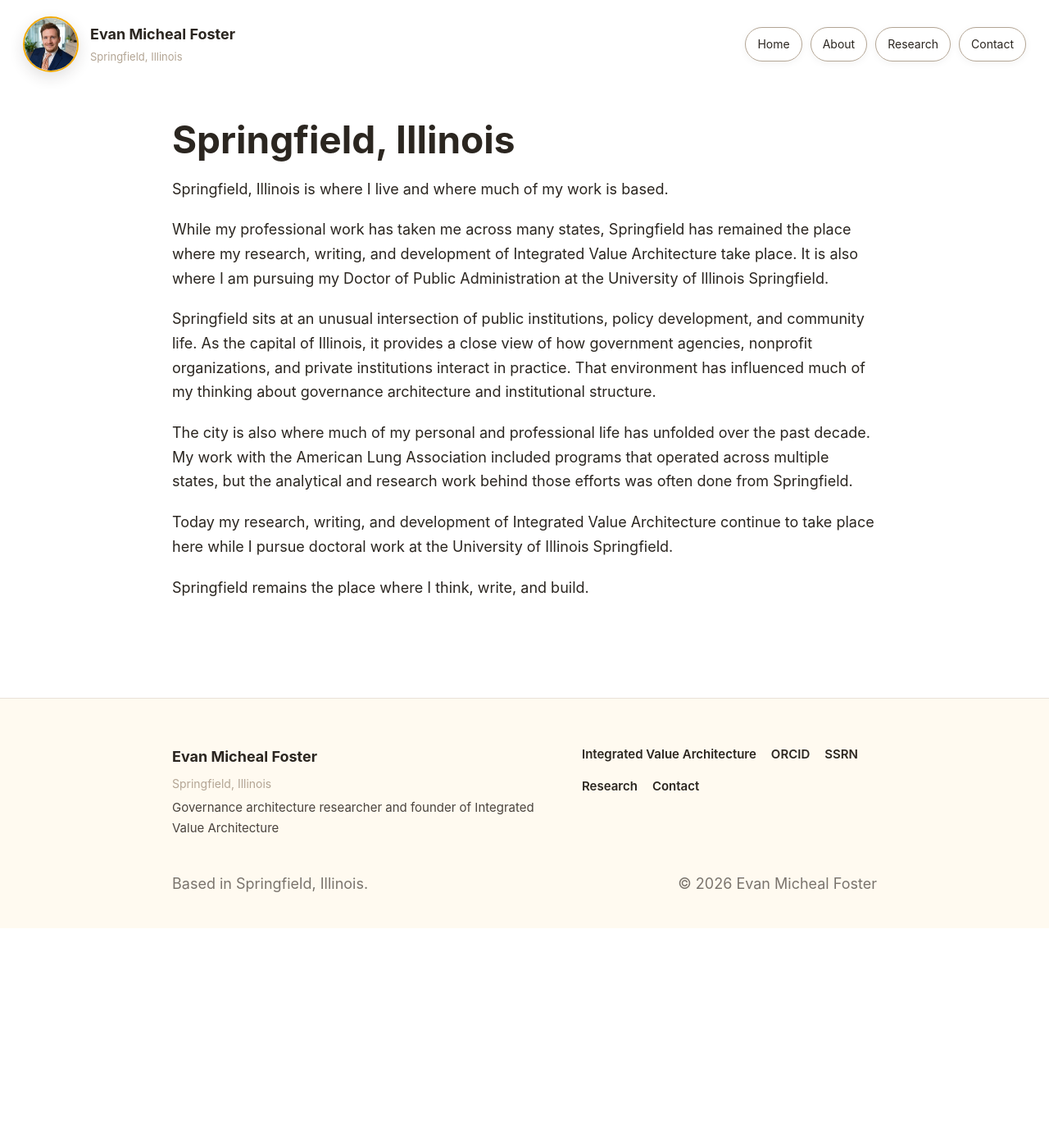
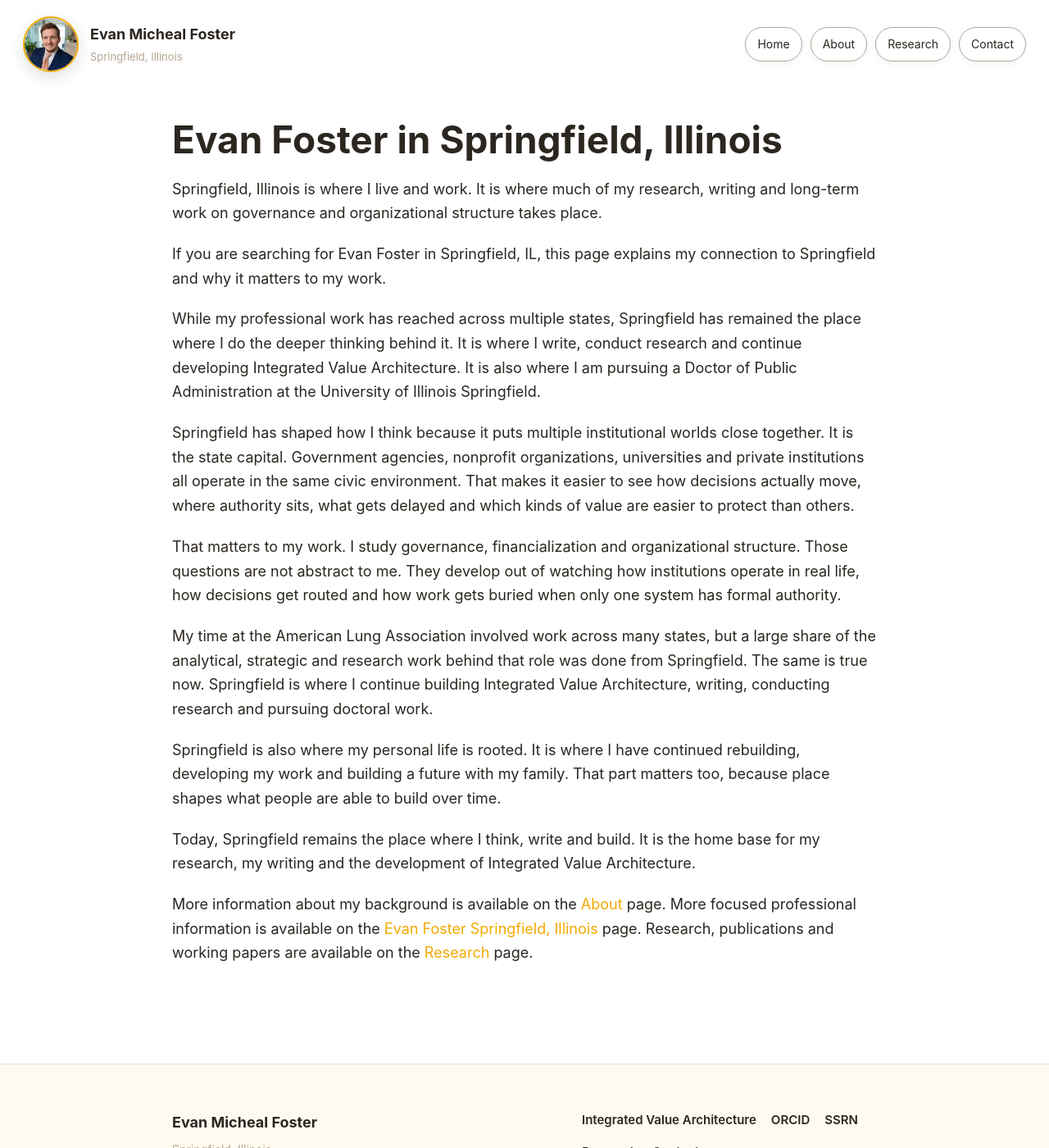
Before and after one commit to efost7873/evanmichealfoster.com, a Jekyll site: the page built from springfield.md, in a window 1280 px wide and 1400 px high. Shown: the whole window at 82% size. Built offline with Jekyll 4.4.1, drawn with Linux system fonts in a browser that asks for light colours.

Commit message:
Revise Springfield page for Evan Foster
Updated the title and description to better reflect Evan Foster's work in Springfield. Revised content for clarity and emphasis on Integrated Value Architecture.

```diff
--- a/springfield.md
+++ b/springfield.md
@@ -1,20 +1,26 @@
 ---
 layout: default
-title: Work in Springfield, Illinois
+title: Evan Foster in Springfield, Illinois
 permalink: /springfield/
-description: Evan Micheal Foster lives and works in Springfield, Illinois, where his research and writing on governance architecture are based.
+description: Evan Foster lives and works in Springfield, Illinois, where he writes, conducts research and develops Integrated Value Architecture.
 ---
 
-# Springfield, Illinois
+# Evan Foster in Springfield, Illinois
 
-Springfield, Illinois is where I live and where much of my work is based.
+Springfield, Illinois is where I live and work. It is where much of my research, writing and long-term work on governance and organizational structure takes place.
 
-While my professional work has taken me across many states, Springfield has remained the place where my research, writing, and development of Integrated Value Architecture take place. It is also where I am pursuing my Doctor of Public Administration at the University of Illinois Springfield.
+If you are searching for Evan Foster in Springfield, IL, this page explains my connection to Springfield and why it matters to my work.
 
-Springfield sits at an unusual intersection of public institutions, policy development, and community life. As the capital of Illinois, it provides a close view of how government agencies, nonprofit organizations, and private institutions interact in practice. That environment has influenced much of my thinking about governance architecture and institutional structure.
+While my professional work has reached across multiple states, Springfield has remained the place where I do the deeper thinking behind it. It is where I write, conduct research and continue developing Integrated Value Architecture. It is also where I am pursuing a Doctor of Public Administration at the University of Illinois Springfield.
 
-The city is also where much of my personal and professional life has unfolded over the past decade. My work with the American Lung Association included programs that operated across multiple states, but the analytical and research work behind those efforts was often done from Springfield.
+Springfield has shaped how I think because it puts multiple institutional worlds close together. It is the state capital. Government agencies, nonprofit organizations, universities and private institutions all operate in the same civic environment. That makes it easier to see how decisions actually move, where authority sits, what gets delayed and which kinds of value are easier to protect than others.
 
-Today my research, writing, and development of Integrated Value Architecture continue to take place here while I pursue doctoral work at the University of Illinois Springfield.
+That matters to my work. I study governance, financialization and organizational structure. Those questions are not abstract to me. They develop out of watching how institutions operate in real life, how decisions get routed and how work gets buried when only one system has formal authority.
 
-Springfield remains the place where I think, write, and build.
+My time at the American Lung Association involved work across many states, but a large share of the analytical, strategic and research work behind that role was done from Springfield. The same is true now. Springfield is where I continue building Integrated Value Architecture, writing, conducting research and pursuing doctoral work.
+
+Springfield is also where my personal life is rooted. It is where I have continued rebuilding, developing my work and building a future with my family. That part matters too, because place shapes what people are able to build over time.
+
+Today, Springfield remains the place where I think, write and build. It is the home base for my research, my writing and the development of Integrated Value Architecture.
+
+More information about my background is available on the [About](/about/) page. More focused professional information is available on the [Evan Foster Springfield, Illinois](/evan-foster-springfield-il/) page. Research, publications and working papers are available on the [Research](/research/) page.
```
